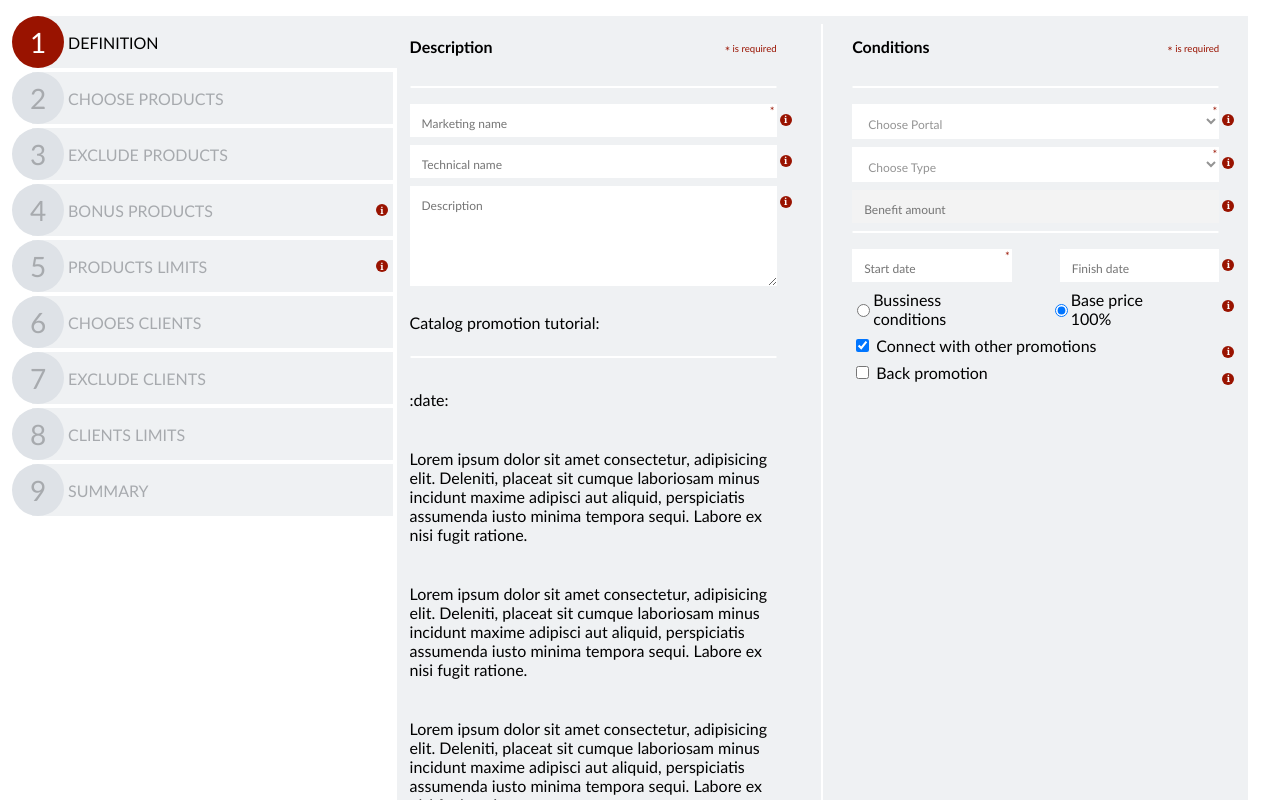
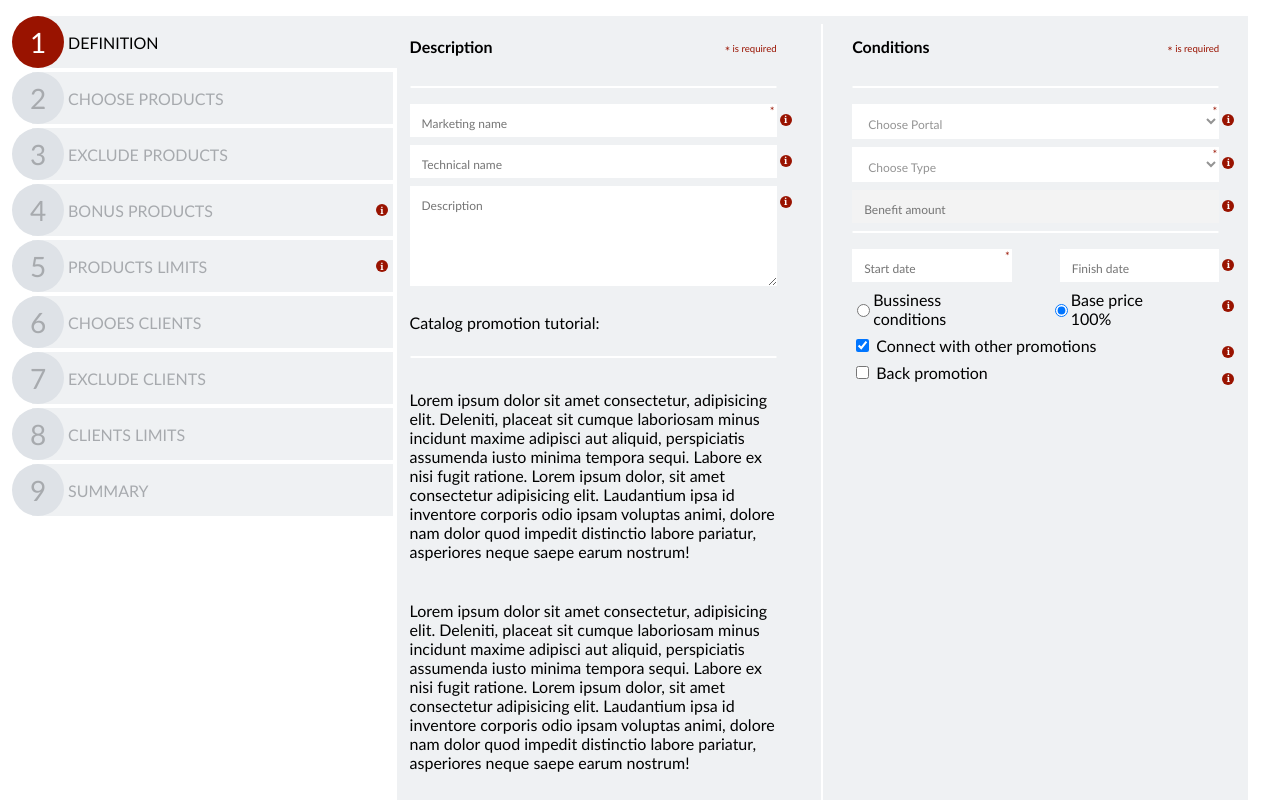
Before and after one commit to wmaKRET/angular-form, an Angular app: page /add in a window 1280 px wide. Shown: the top 800 px of the page. Built offline with nearby package versions, Linux system fonts and the light colour scheme.

Commit message:
TypeScript cleanup

```diff
--- a/src/app/add-edit/add-edit-definition/add-edit-definition.component.html
+++ b/src/app/add-edit/add-edit-definition/add-edit-definition.component.html
@@ -48,11 +48,10 @@
         </div>
         <p>Catalog promotion tutorial:</p>
         <hr>
-        <p>:date:</p>
-        <p>Lorem ipsum dolor sit amet consectetur, adipisicing elit. Deleniti, placeat sit cumque laboriosam minus incidunt maxime adipisci aut aliquid, perspiciatis assumenda iusto minima tempora sequi. Labore ex nisi fugit ratione.</p>
-        <p>Lorem ipsum dolor sit amet consectetur, adipisicing elit. Deleniti, placeat sit cumque laboriosam minus incidunt maxime adipisci aut aliquid, perspiciatis assumenda iusto minima tempora sequi. Labore ex nisi fugit ratione.</p>
-        <p>Lorem ipsum dolor sit amet consectetur, adipisicing elit. Deleniti, placeat sit cumque laboriosam minus incidunt maxime adipisci aut aliquid, perspiciatis assumenda iusto minima tempora sequi. Labore ex nisi fugit ratione.</p>
-    </section>
+        <p>Lorem ipsum dolor sit amet consectetur, adipisicing elit. Deleniti, placeat sit cumque laboriosam minus incidunt maxime adipisci aut aliquid, perspiciatis assumenda iusto minima tempora sequi. Labore ex nisi fugit ratione. Lorem ipsum dolor, sit amet consectetur adipisicing elit. Laudantium ipsa id inventore corporis odio ipsam voluptas animi, dolore nam dolor quod impedit distinctio labore pariatur, asperiores neque saepe earum nostrum!</p>
+        <p>Lorem ipsum dolor sit amet consectetur, adipisicing elit. Deleniti, placeat sit cumque laboriosam minus incidunt maxime adipisci aut aliquid, perspiciatis assumenda iusto minima tempora sequi. Labore ex nisi fugit ratione. Lorem ipsum dolor, sit amet consectetur adipisicing elit. Laudantium ipsa id inventore corporis odio ipsam voluptas animi, dolore nam dolor quod impedit distinctio labore pariatur, asperiores neque saepe earum nostrum!</p>
+        <p>Lorem ipsum dolor sit amet consectetur, adipisicing elit. Deleniti, placeat sit cumque laboriosam minus incidunt maxime adipisci aut aliquid, perspiciatis assumenda iusto minima tempora sequi. Labore ex nisi fugit ratione. Lorem ipsum dolor, sit amet consectetur adipisicing elit. Laudantium ipsa id inventore corporis odio ipsam voluptas animi, dolore nam dolor quod impedit distinctio labore pariatur, asperiores neque saepe earum nostrum!</p>
+        </section>
     <span class="vertical-line"></span>
     <section class="section" formGroupName="conditions">
         <div class="section__header">
--- a/src/app/add-edit/add-edit-definition/add-edit-definition.component.ts
+++ b/src/app/add-edit/add-edit-definition/add-edit-definition.component.ts
@@ -32,6 +32,11 @@ export class AddEditDefinitionComponent implements OnInit {
   }
 
   get getValidator() {
+    const finishDateValue = this.promotionForm.get(
+      'conditions.finishDate'
+    )?.value;
+    // if Finish Date have no value don't run validator
+    if (!finishDateValue) return false;
     return this.promotionForm.validator;
   }
 
--- a/src/app/list/list.component.ts
+++ b/src/app/list/list.component.ts
@@ -1,7 +1,7 @@
 import { Component, OnInit } from '@angular/core';
 
 import { FormService } from '../services/form.service';
-import { FormObj } from '../models/formObj';
+import { SingleForm } from '../models/singleForm';
 import { FormGroup } from '@angular/forms';
 import { LocalService } from '../services/local.service';
 
@@ -11,7 +11,7 @@ import { LocalService } from '../services/local.service';
   styleUrls: ['./list.component.scss'],
 })
 export class ListComponent implements OnInit {
-  formsArray!: FormObj[];
+  formsArray!: SingleForm[];
   constructor(private formService: FormService) {}
 
   ngOnInit(): void {
--- /dev/null
+++ b/src/app/models/singleForm.ts
@@ -0,0 +1,7 @@
+import { FormGroup } from '@angular/forms';
+
+export interface SingleForm {
+  id: number;
+  name: string;
+  values: FormGroup<any>;
+}
--- a/src/app/services/form.service.ts
+++ b/src/app/services/form.service.ts
@@ -4,7 +4,7 @@ import { FormBuilder, FormGroup, Validators } from '@angular/forms';
 
 import { FormSection } from '../models/formSection';
 import { SECTIONS } from '../sections';
-import { FormObj } from '../models/formObj';
+import { SingleForm } from '../models/singleForm';
 import { LocalService } from './local.service';
 import { dateNotPastValidator } from '../helpers/date-not-past.validator';
 import { finishNotBeforeValidator } from '../helpers/finish-not-before.validator';
@@ -22,7 +22,7 @@ export class FormService {
   getLocalStorage = () =>
     this.localStorageData ? JSON.parse(this.localStorageData) : [];
 
-  formsArray: FormObj[] = this.getLocalStorage();
+  formsArray: SingleForm[] = this.getLocalStorage();
 
   getFormSections(): Observable<FormSection[]> {
     const sections = of(SECTIONS);
```
Also changed, not shown: src/app/models/formObj.ts (deleted, +0 -29 lines).
